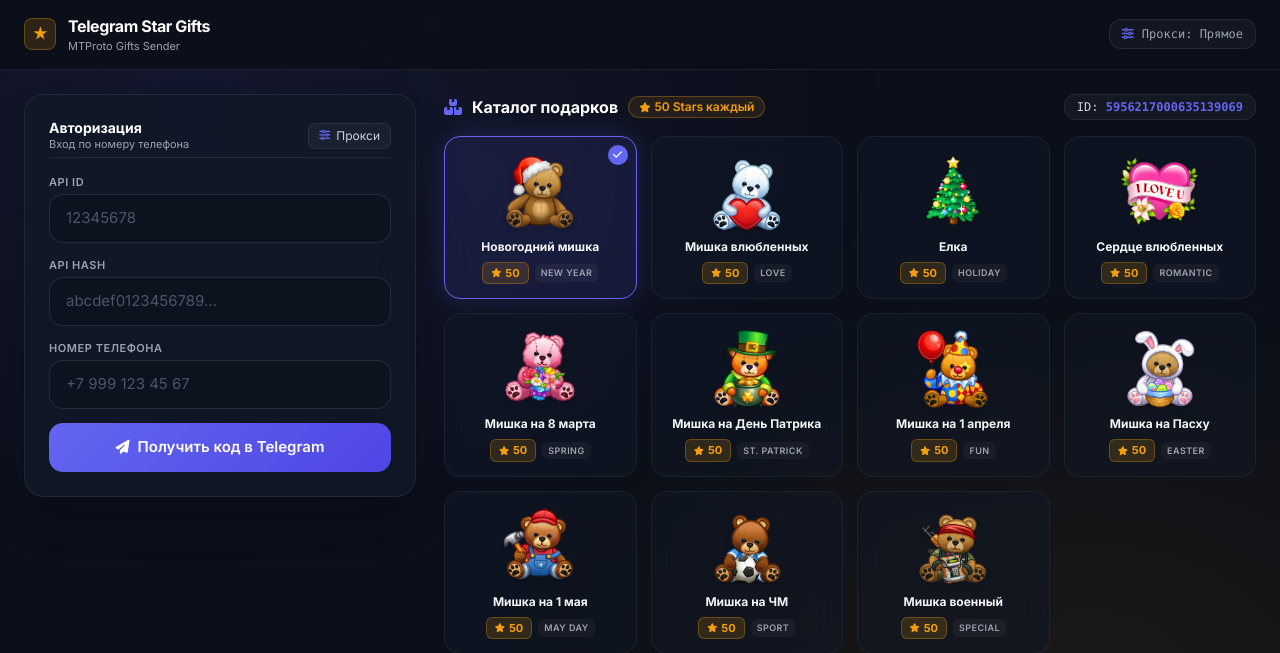
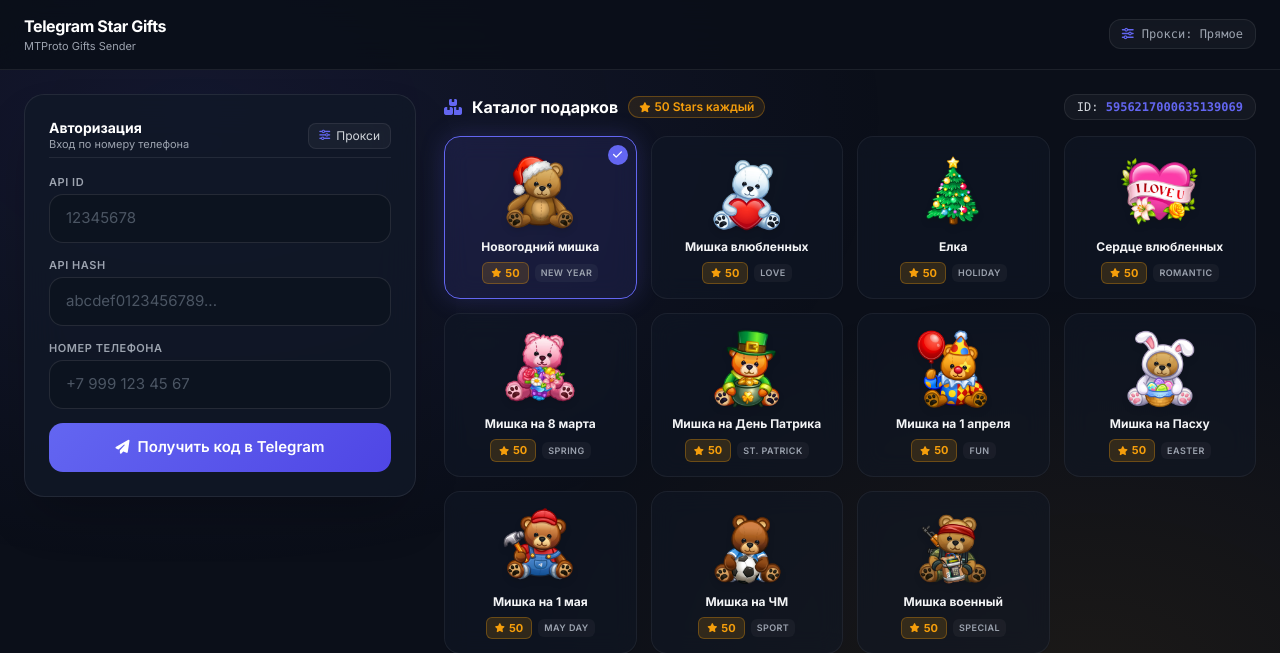
Before and after one commit to RUBS-new/tg-star-gifts, a FastAPI app: page / in a window 1280 px wide. Shown: the top 653 px of the page. Run offline with FastAPI, Linux system fonts and the light colour scheme; data that the repository does not hold is empty; some libraries are stand-ins or nearby versions.

Commit message:
style: clean header branding title

```diff
--- a/templates/index.html
+++ b/templates/index.html
@@ -103,14 +103,9 @@
 
   <header class="border-b border-surface-border sticky top-0 z-30" style="background:rgba(11,15,25,0.9);backdrop-filter:blur(16px);">
     <div class="max-w-7xl mx-auto px-4 sm:px-6 py-3.5 flex items-center justify-between gap-4">
-      <div class="flex items-center gap-3">
-        <div class="w-8 h-8 rounded-lg bg-gold/15 border border-gold/30 flex items-center justify-center text-gold text-sm font-bold shadow-sm">
-          ★
-        </div>
-        <div>
-          <h1 class="text-sm sm:text-base font-bold tracking-tight text-white leading-tight">Telegram Star Gifts</h1>
-          <p class="text-[11px] text-gray-400 hidden sm:block">MTProto Gifts Sender</p>
-        </div>
+      <div>
+        <h1 class="text-sm sm:text-base font-bold tracking-tight text-white leading-tight">Telegram Star Gifts</h1>
+        <p class="text-[11px] text-gray-400 hidden sm:block">MTProto Gifts Sender</p>
       </div>
 
       <div class="flex items-center gap-3">
```
